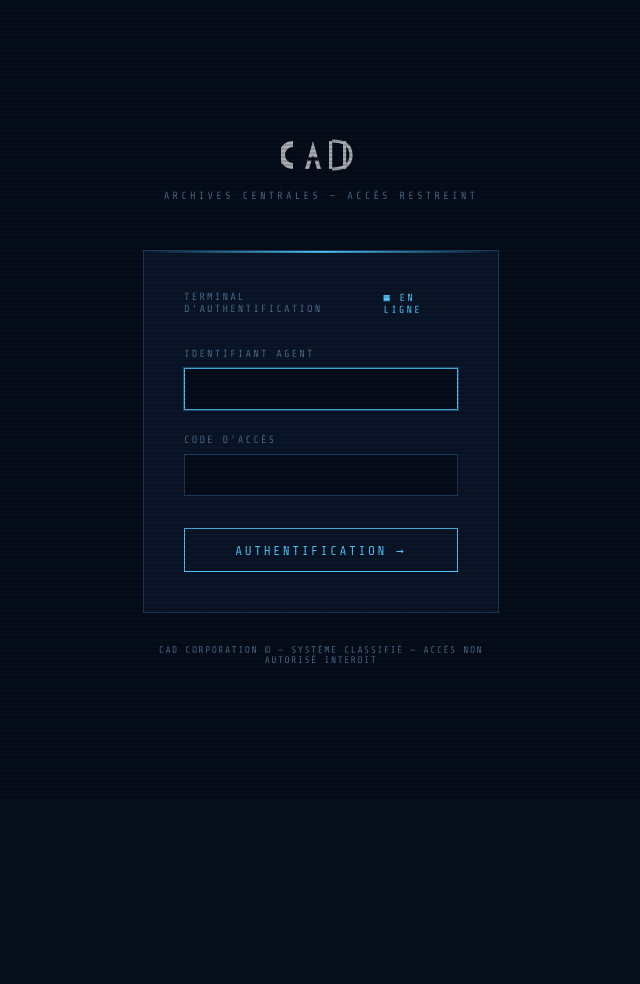
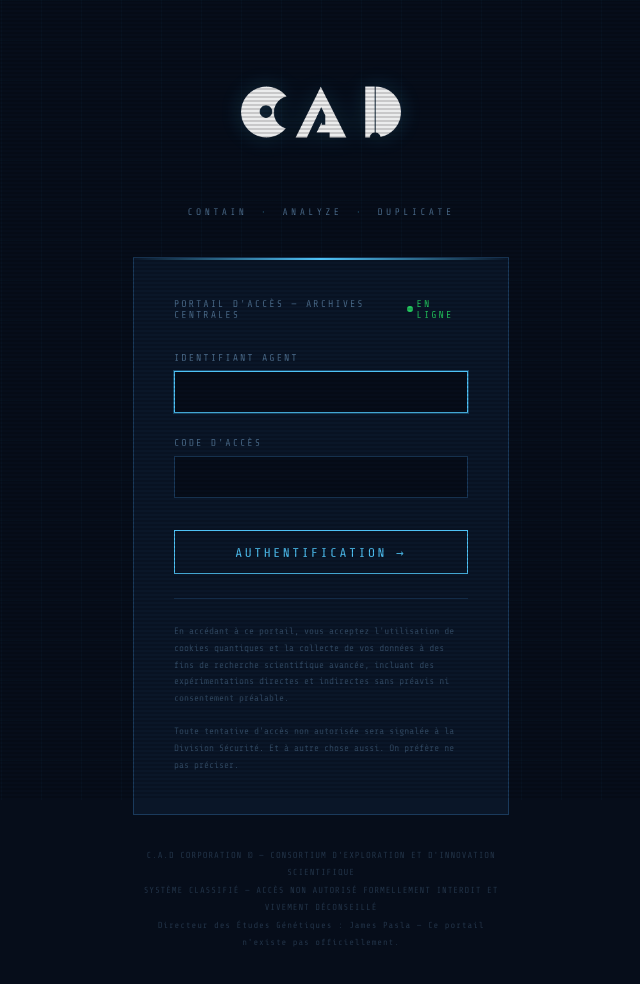
Before and after one commit to Fantome132K/cad-archives, a FastAPI app: page /login in a window 1280 px wide. Shown: the whole page, without its empty margins (319-959 px from the left). Before the commit the page ends 663 px from the top, so only its background shows below. Run offline with FastAPI, Linux system fonts and the light colour scheme.

Commit message:
feat: page de login thème CAD

```diff
--- a/main.py
+++ b/main.py
@@ -1,6 +1,7 @@
 from fastapi import FastAPI, Request
 from fastapi.templating import Jinja2Templates
 from fastapi.responses import HTMLResponse
+from fastapi.staticfiles import StaticFiles
 from database import Base, engine
 from route import auth, upload, files
 from apscheduler.schedulers.background import BackgroundScheduler
@@ -15,6 +16,9 @@ scheduler = BackgroundScheduler()
 scheduler.add_job(delete_expired_files, "interval", hours=1)
 scheduler.start()
 
+app.mount("/static", StaticFiles(directory="static"), name="static")
+
+
 app.include_router(auth.router, prefix="/auth")
 app.include_router(upload.router, prefix="/files")
 app.include_router(files.router)
--- a/templates/login.html
+++ b/templates/login.html
@@ -3,7 +3,7 @@
 <head>
     <meta charset="UTF-8">
     <meta name="viewport" content="width=device-width, initial-scale=1.0">
-    <title>CAD — Accès Restreint</title>
+    <title>CAD — Portail d'Accès Classifié</title>
     <link href="https://fonts.googleapis.com/css2?family=Share+Tech+Mono&family=Barlow:wght@300;400;600&display=swap" rel="stylesheet">
     <style>
         :root {
@@ -15,6 +15,7 @@
             --text: #c8dff0;
             --text-dim: #4a6a8a;
             --danger: #ef4444;
+            --green: #22c55e;
         }
 
         * { margin: 0; padding: 0; box-sizing: border-box; }
@@ -31,23 +32,18 @@
             overflow: hidden;
         }
 
-        /* Scanlines */
         body::before {
             content: '';
             position: fixed;
             inset: 0;
             background: repeating-linear-gradient(
-                0deg,
-                transparent,
-                transparent 2px,
-                rgba(0,0,0,0.15) 2px,
-                rgba(0,0,0,0.15) 4px
+                0deg, transparent, transparent 2px,
+                rgba(0,0,0,0.15) 2px, rgba(0,0,0,0.15) 4px
             );
             pointer-events: none;
             z-index: 100;
         }
 
-        /* Grille de fond */
         body::after {
             content: '';
             position: fixed;
@@ -61,7 +57,7 @@
 
         .container {
             width: 100%;
-            max-width: 420px;
+            max-width: 440px;
             padding: 2rem;
             position: relative;
             z-index: 1;
@@ -69,27 +65,29 @@
 
         .logo {
             text-align: center;
-            margin-bottom: 3rem;
+            margin-bottom: 0.75rem;
         }
 
-        .logo svg {
-            width: 80px;
-            opacity: 0.9;
-            animation: pulse 4s ease-in-out infinite;
+        .logo img {
+            width: 160px;
+            opacity: 0.92;
+            filter: drop-shadow(0 0 12px rgba(79,195,247,0.2));
         }
 
-        @keyframes pulse {
-            0%, 100% { opacity: 0.9; }
-            50% { opacity: 0.6; }
+        .tagline {
+            text-align: center;
+            font-family: 'Share Tech Mono', monospace;
+            font-size: 0.6rem;
+            color: var(--text-dim);
+            letter-spacing: 0.35em;
+            text-transform: uppercase;
+            margin-bottom: 2.5rem;
         }
 
-        .logo-label {
-            font-family: 'Share Tech Mono', monospace;
-            font-size: 0.65rem;
-            color: var(--text-dim);
-            letter-spacing: 0.3em;
-            margin-top: 0.75rem;
-            text-transform: uppercase;
+        .tagline span {
+            color: var(--cyan);
+            opacity: 0.6;
+            margin: 0 0.5em;
         }
 
         .card {
@@ -109,21 +107,32 @@
 
         .card-header {
             font-family: 'Share Tech Mono', monospace;
-            font-size: 0.65rem;
+            font-size: 0.62rem;
             color: var(--text-dim);
             letter-spacing: 0.2em;
             text-transform: uppercase;
             margin-bottom: 2rem;
             display: flex;
             justify-content: space-between;
+            align-items: center;
         }
 
-        .card-header span:last-child {
-            color: var(--cyan);
-            animation: blink 2s step-end infinite;
+        .status {
+            display: flex;
+            align-items: center;
+            gap: 0.4em;
+            color: var(--green);
         }
 
-        @keyframes blink {
+        .status-dot {
+            width: 6px;
+            height: 6px;
+            border-radius: 50%;
+            background: var(--green);
+            animation: blink-green 1.5s step-end infinite;
+        }
+
+        @keyframes blink-green {
             0%, 100% { opacity: 1; }
             50% { opacity: 0; }
         }
@@ -135,7 +144,7 @@
         label {
             display: block;
             font-family: 'Share Tech Mono', monospace;
-            font-size: 0.65rem;
+            font-size: 0.62rem;
             color: var(--text-dim);
             letter-spacing: 0.2em;
             text-transform: uppercase;
@@ -181,19 +190,6 @@
             color: var(--bg);
         }
 
-        button::after {
-            content: '';
-            position: absolute;
-            top: 0; left: -100%;
-            width: 100%; height: 100%;
-            background: linear-gradient(90deg, transparent, rgba(255,255,255,0.1), transparent);
-            transition: left 0.4s;
-        }
-
-        button:hover::after {
-            left: 100%;
-        }
-
         .error {
             font-family: 'Share Tech Mono', monospace;
             font-size: 0.75rem;
@@ -204,38 +200,52 @@
             background: rgba(239,68,68,0.05);
         }
 
+        .note {
+            font-family: 'Share Tech Mono', monospace;
+            font-size: 0.58rem;
+            color: var(--text-dim);
+            margin-top: 1.5rem;
+            padding-top: 1.5rem;
+            border-top: 1px solid var(--border);
+            line-height: 1.8;
+            opacity: 0.6;
+        }
+
+        .note a {
+            color: var(--cyan);
+            text-decoration: none;
+            opacity: 0.5;
+        }
+
         .footer {
             text-align: center;
             margin-top: 2rem;
             font-family: 'Share Tech Mono', monospace;
-            font-size: 0.6rem;
+            font-size: 0.55rem;
             color: var(--text-dim);
-            letter-spacing: 0.15em;
+            letter-spacing: 0.1em;
+            line-height: 2;
+            opacity: 0.4;
         }
     </style>
 </head>
 <body>
     <div class="container">
         <div class="logo">
-            <svg viewBox="0 0 200 100" fill="white" xmlns="http://www.w3.org/2000/svg">
-                <!-- C -->
-                <path d="M30 15 A35 35 0 1 0 30 85 L30 70 A20 20 0 1 1 30 30 Z"/>
-                <circle cx="28" cy="50" r="6" fill="#060d1a"/>
-                <!-- A -->
-                <polygon points="80,15 100,85 90,85 80,50 70,85 60,85"/>
-                <line x1="67" y1="60" x2="93" y2="60" stroke="#060d1a" stroke-width="8"/>
-                <!-- D -->
-                <rect x="120" y="15" width="8" height="70"/>
-                <rect x="155" y="15" width="8" height="70"/>
-                <path d="M128 15 Q175 15 175 50 Q175 85 128 85" fill="none" stroke="white" stroke-width="8"/>
-            </svg>
-            <div class="logo-label">Archives Centrales — Accès Restreint</div>
+            <img src="/static/cadcrwh.png" alt="CAD">
+        </div>
+
+        <div class="tagline">
+            Contain <span>·</span> Analyze <span>·</span> Duplicate
         </div>
 
         <div class="card">
             <div class="card-header">
-                <span>Terminal d'authentification</span>
-                <span>■ EN LIGNE</span>
+                <span>Portail d'accès — Archives Centrales</span>
+                <span class="status">
+                    <span class="status-dot"></span>
+                    En ligne
+                </span>
             </div>
 
             {% if error %}
@@ -253,10 +263,21 @@
                 </div>
                 <button type="submit">Authentification →</button>
             </form>
+
+            <div class="note">
+                En accédant à ce portail, vous acceptez l'utilisation de cookies quantiques
+                et la collecte de vos données à des fins de recherche scientifique avancée,
+                incluant des expérimentations directes et indirectes sans préavis ni consentement préalable.
+                <br><br>
+                Toute tentative d'accès non autorisée sera signalée à la Division Sécurité.
+                Et à autre chose aussi. On préfère ne pas préciser.
+            </div>
         </div>
 
         <div class="footer">
-            CAD CORPORATION © — SYSTÈME CLASSIFIÉ — ACCÈS NON AUTORISÉ INTERDIT
+            C.A.D CORPORATION © — CONSORTIUM D'EXPLORATION ET D'INNOVATION SCIENTIFIQUE<br>
+            SYSTÈME CLASSIFIÉ — ACCÈS NON AUTORISÉ FORMELLEMENT INTERDIT ET VIVEMENT DÉCONSEILLÉ<br>
+            Directeur des Études Génétiques : James Pasla — Ce portail n'existe pas officiellement.
         </div>
     </div>
 </body>
```
Also changed, not shown: static/_CAD_.png (added), static/cadcrwh.png (added).
